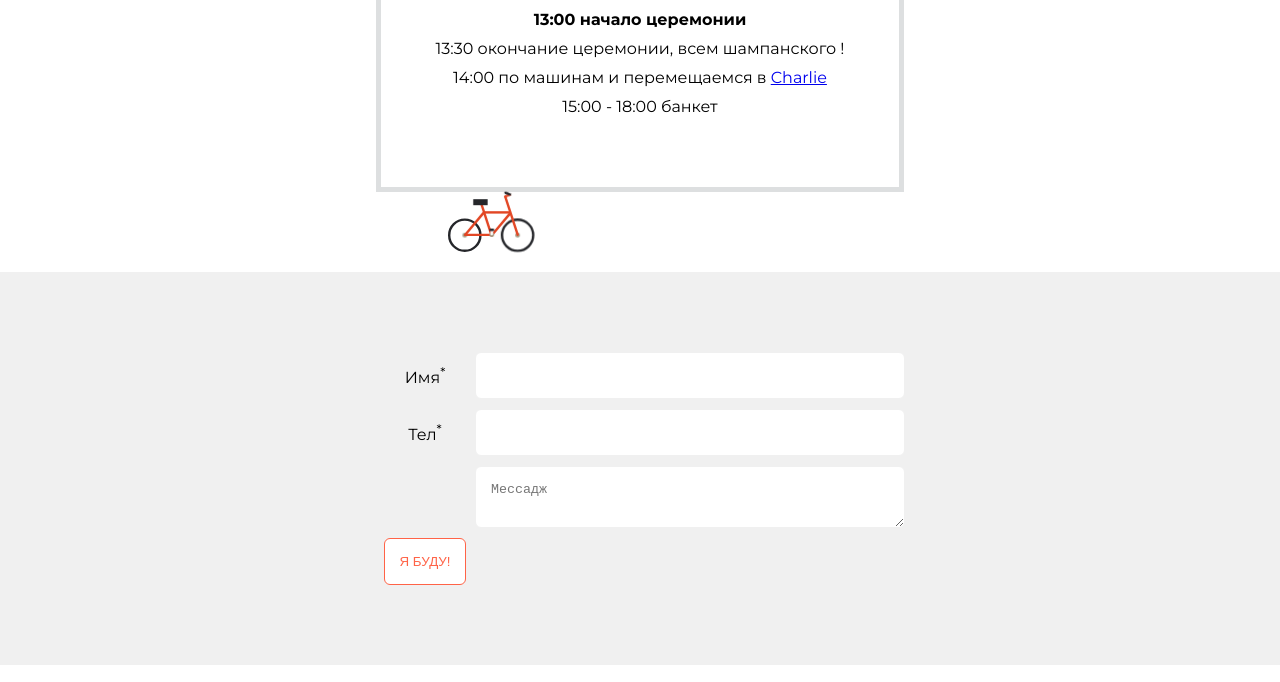
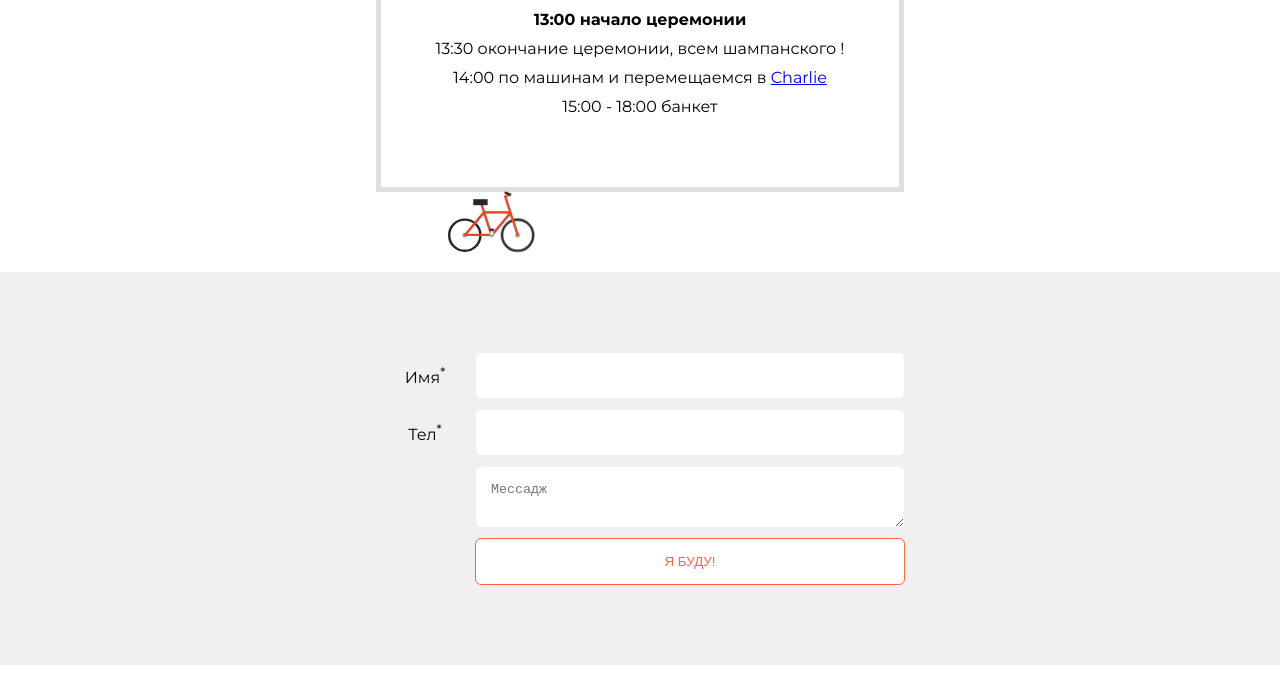
Before and after one commit to irnbru-dev/wed, a website: page index.html in a window 1280 px wide. Shown: the part 1412-2094 px from the top of the page. Drawn offline with nearby package versions, Linux system fonts and the light colour scheme.

Commit message:
fix submit btn

```diff
--- a/src/less/form.less
+++ b/src/less/form.less
@@ -24,8 +24,10 @@
   }
 
   .submit {
-    display: block;
-    margin: 0 auto;
+    display: grid;
+    grid-column-start: 2;
+    //display: block;
+    //margin: 0 auto;
     color: tomato;
     border-color: tomato;
     background-color: @white;
```
Also changed, not shown: dist/css/style.min.css.
